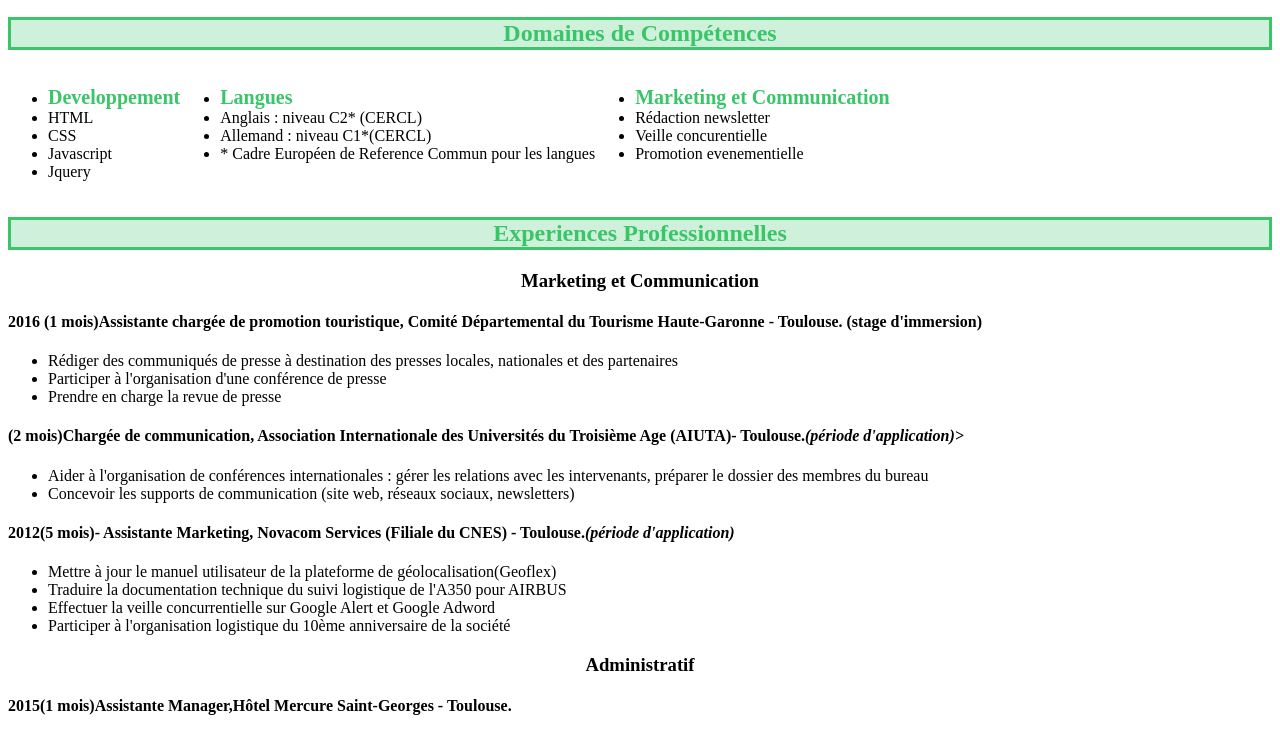
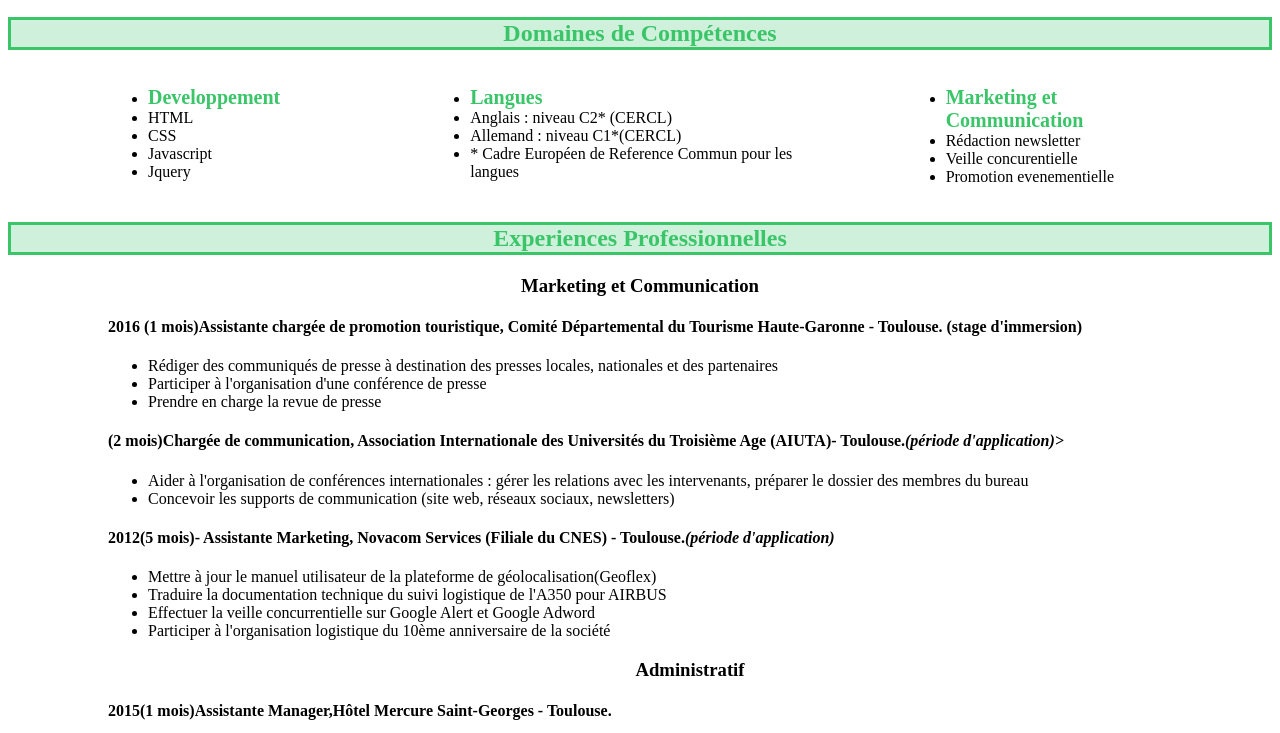
Before and after one commit to Mooncode29/CV, a plain HTML site: page index.html in a window 1280 px wide. Shown: the part 185-918 px from the top of the page. Drawn offline with Linux system fonts and the light colour scheme.

Commit message:
ajout margin blocs

```diff
--- a/style.css
+++ b/style.css
@@ -63,3 +63,21 @@ h3 {
 header {
 	background-color: #379392;
 }
+.droite {
+	margin-left: 100px;
+}
+.bloc1 {
+
+	margin-left: 100px;
+	margin-right: 50px;
+}
+
+.bloc2 {
+	margin-right: 100px;
+	margin-left: 100px;
+}
+
+.bloc3 {
+	margin-right: 100px;
+
+}
```
